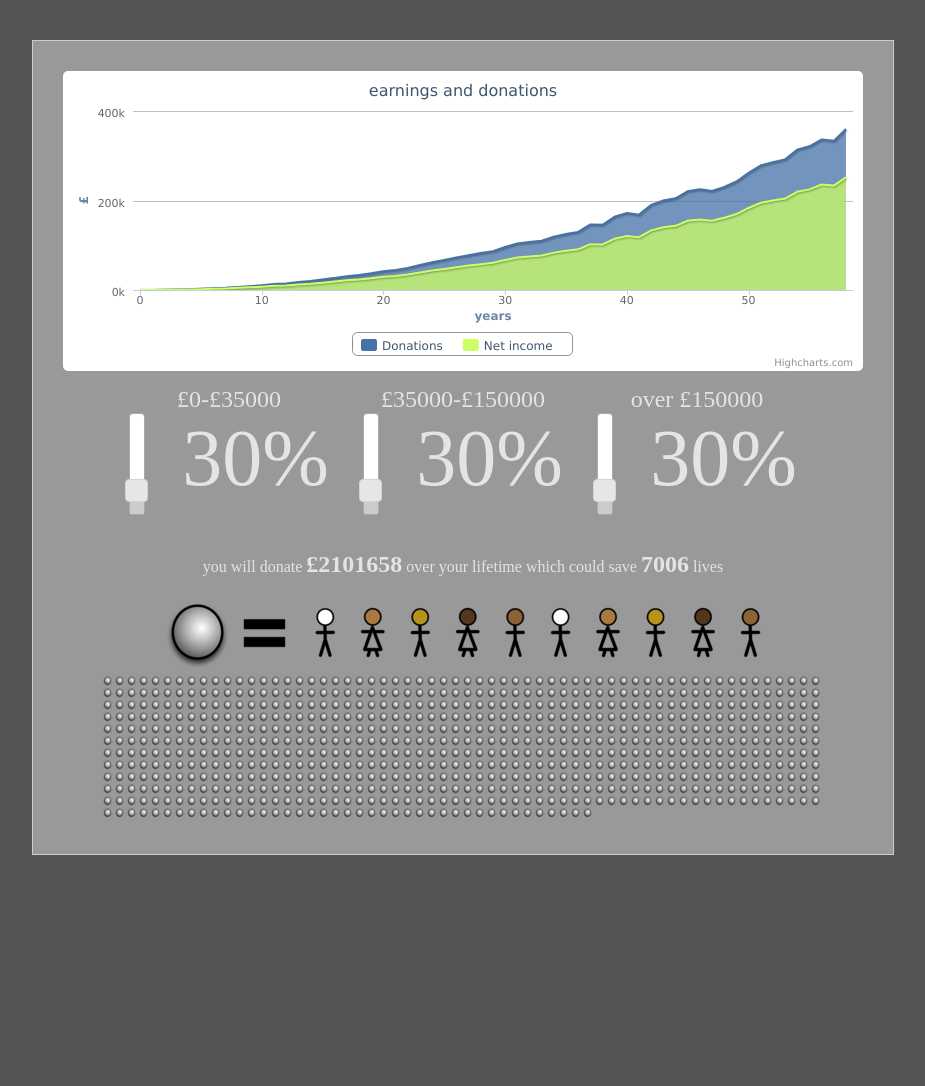
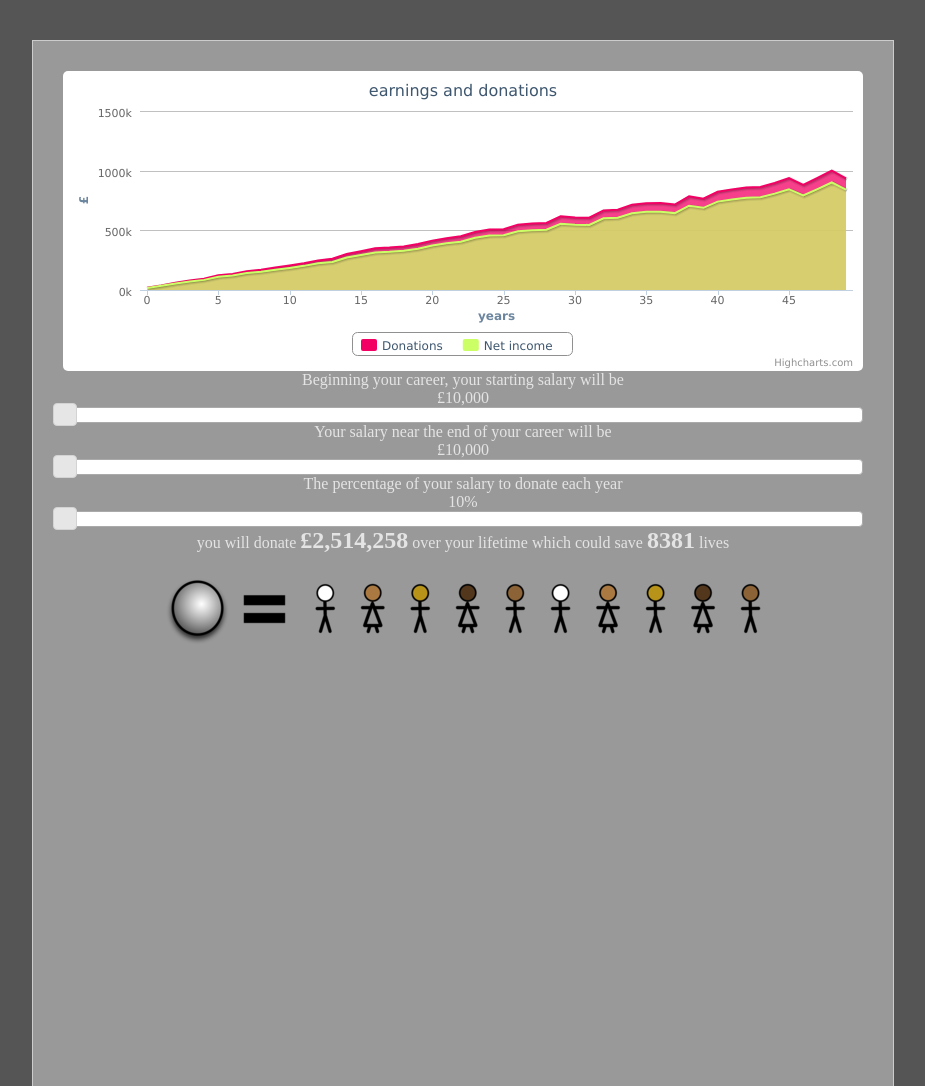
Before and after one commit to rjshade/hic-donation-calculator, a plain HTML site: page index.html in a window 1280 px wide. Shown: the whole page, without its empty margins (177-1102 px from the left). Before the commit the page ends 855 px from the top, so only its background shows below. Drawn offline with Linux system fonts and the light colour scheme.

Commit message:
simplified and working with 3 sliders

```diff
--- a/index.html
+++ b/index.html
@@ -1,13 +1,3 @@
-
-
-
-
-<!-- I said not to look at the source Matt... -->
-<!-- That said, if you love refactoring other people's code, then get involved! -->
-
-
-
-
 <!DOCTYPE html>
 <html lang="en">
 <head>
@@ -29,24 +19,14 @@
 
         <div id="chart-container" style="width: 100%; height: 300px"></div>
 
+        Beginning your career, your starting salary will be <div class="slider_value" id="starting_salary_value">£20,000</div>
+        <div class="slider"     id="starting_salary_slider"></div>
 
-        <div class="tax-band-slider">
-            <div class="money"      id="money_band_0">£0-£35000</div>
-            <div class="percentage" id="percentage_band_0">10%</div>
-            <div class="slider"     id="slider_band_0"></div>
-        </div>
+        Your salary near the end of your career will be <div class="slider_value" id="ending_salary_value">£100,000</div>
+        <div class="slider"     id="ending_salary_slider"></div>
 
-        <div class="tax-band-slider">
-            <div class="money"      id="money_band_1">£35000-£150000</div>
-            <div class="percentage" id="percentage_band_1">20%</div>
-            <div class="slider"     id="slider_band_1"></div>
-        </div>
-
-        <div class="tax-band-slider">
-            <div class="money"      id="money_band_2">over £150000</div>
-            <div class="percentage" id="percentage_band_2">50%</div>
-            <div class="slider"     id="slider_band_2"></div>
-        </div>
+        The percentage of your salary to donate each year <div class="slider_value" id="donation_value">10%</div>
+        <div class="slider"     id="donation_slider"></div>
 
 
         <div class="impact">
--- a/js/donation_calculator.js
+++ b/js/donation_calculator.js
@@ -33,53 +33,58 @@ function drawCanvasPeople( number )
         }
     }
 }
+function numberWithCommas(x) {
+  return x.toString().replace(/\B(?=(?:\d{3})+(?!\d))/g, ",");
+}
+
+var startingSalary = 20000;
+var endingSalary = 1000000;
+var yearsToWork = 50;
 
 // earningProfile is pairs of [year, salary]
 var earningProfile = []
-for( i = 0; i < 60; i++ )
+
+
+function calculateEarningProfile(){
+  for( i = 0; i < yearsToWork; i++ )
   {
-    earningProfile[i] = [i, 100 * (0.1 * Math.random() + 1) * Math.pow(i,2)];
+    y0 = startingSalary;
+    y1 = endingSalary;
+    x0 = 0;
+    x1 = yearsToWork;
+    val = y0 + i * (y1 - y0)/(yearsToWork);
+    noise = (0.1 * (Math.random() - 0.5)) * val;
+
+    earningProfile[i] = [i, val + noise];
+  }
 }
 
 
-var donationProfile = [[0,30], [35000,30], [150000,30], [999999999,30] ];
-
-var earningData = []
-var donationData = []
-
+var donationPercentage = 10;
+var earningData = [];
+var donationData = [];
 
 function fillEarningData( earningProfile )
 {
-    for( step = 0; step < earningProfile.length - 1; step++ )
+  for( year = 0; year < yearsToWork; year++ )
   {
-        var salary = earningProfile[step][1];
-        for( year = earningProfile[step][0]; year < earningProfile[step+1][0]; year++ )
-        {
+    var salary = earningProfile[year][1];
     earningData[year] = salary;
   }
-    }
+
   chart1.series[0].setData(earningData);
 }
 
-function fillDonationData( donationProfile )
+function fillDonationData( earningData )
 {
-    year = 0;
     var donationData_graph = [];
-    for( step = 0; step < donationProfile.length - 1; step++ )
-    {
-        var lower_bound = donationProfile[step][0]
-        var upper_bound = donationProfile[step+1][0]
-
-        var percentage = donationProfile[step][1];
-
-        while( earningData[year] >= lower_bound && earningData[year] < upper_bound )
+    for( year = 0; year < yearsToWork; year++ )
     {
       // inverted % for graph as we want to show it *above* the earnings
-            donationData_graph[year] = earningData[year] * (100-percentage)/100;
-            donationData[year] = earningData[year] * percentage/100;
-            year++;
+      donationData_graph[year] = earningData[year] * (100-donationPercentage)/100;
+      donationData[year] = earningData[year] * donationPercentage/100;
     }
-    }
+
     chart1.series[1].setData(donationData_graph);
 }
 
@@ -92,90 +97,82 @@ function calculateMoneyDonated()
         total += donationData[year]
     }
 
-    $( "#money_donated" ).html("£" + total.toFixed(0))
+    $( "#money_donated" ).html("£" + numberWithCommas(total.toFixed(0)))
     $( "#lives_saved" ).html( (total / 300).toFixed(0) )
 
-    drawCanvasPeople( (total / 300).toFixed(0) );
+    //drawCanvasPeople( (total / 300).toFixed(0) );
 }
 
 
 function updateDonationProfile()
 {
-    donationProfile[0][1] = $( "#slider_band_0" ).slider("value");
-    donationProfile[1][1] = $( "#slider_band_1" ).slider("value");
-    donationProfile[2][1] = $( "#slider_band_2" ).slider("value");
-}
- function band0_update( event, ui ) {
-            $( "#percentage_band_0" ).html( ui.value + "%" );
-
-            donationProfile[0][1] = ui.value;
-
-            fillEarningData( earningProfile );
-            fillDonationData( donationProfile );
-    calculateMoneyDonated();
-
+  donationPercentage = $( "#donation_slider" ).slider("value");
 }
 
+function startingSalarySliderUpdate( event, ui ) {
+  startingSalary = ui.value;
+  $( "#starting_salary_value" ).html("£" + numberWithCommas(ui.value) );
 
- function band1_update( event, ui ) {
-            $( "#percentage_band_1" ).html( ui.value + "%" );
+  calculateEarningProfile();
+  fillEarningData( earningProfile );
+  fillDonationData( earningData );
+  calculateMoneyDonated();
+}
+function endingSalarySliderUpdate( event, ui ) {
+  endingSalary = ui.value;
+  $( "#ending_salary_value" ).html("£" + numberWithCommas(ui.value) );
 
-            donationProfile[1][1] = ui.value;
-
+  calculateEarningProfile();
   fillEarningData( earningProfile );
-            fillDonationData( donationProfile );
+  fillDonationData( earningData );
   calculateMoneyDonated();
 }
 
+function donationSliderUpdate( event, ui ) {
 
- function band2_update( event, ui ) {
-            $( "#percentage_band_2" ).html( ui.value + "%" );
+  donationPercentage = ui.value;
 
-            donationProfile[2][1] = ui.value;
+  $( "#donation_value" ).html( ui.value + "%" );
 
   fillEarningData( earningProfile );
-            fillDonationData( donationProfile );
+  fillDonationData( earningData );
   calculateMoneyDonated();
 }
 
 $(function() {
+  $( "#starting_salary_slider" ).slider({
+      range: "min",
+      value: 20,
+      min: 10000,
+      max: 10000000,
+      //orientation: 'vertical',
+      change: startingSalarySliderUpdate,
+      slide: startingSalarySliderUpdate
+  });
+  $( "#starting_salary_value" ).html( "£" + numberWithCommas($( "#starting_salary_slider" ).slider( "value" )) );
 
-    $( "#slider_band_0" ).slider({
+  $( "#ending_salary_slider" ).slider({
       range: "min",
-        value: 30,
+      value: 50,
+      min: 10000,
+      max: 10000000,
+      //orientation: 'vertical',
+      change: endingSalarySliderUpdate,
+      slide: endingSalarySliderUpdate
+  });
+  $( "#ending_salary_value" ).html( "£" + numberWithCommas($( "#ending_salary_slider" ).slider( "value" )) );
+
+
+  $( "#donation_slider" ).slider({
+      range: "min",
+      value: 10,
       min: 10,
       max: 100,
-        orientation: 'vertical',
-        change: band0_update,
-        slide: band0_update
+      //orientation: 'vertical',
+      change: donationSliderUpdate,
+      slide: donationSliderUpdate
   });
-
-    $( "#slider_band_1" ).slider({
-        range: "min",
-        value: 30,
-        min: 10,
-        max: 100,
-        orientation: 'vertical',
-        change: band1_update,
-        slide: band1_update
-    });
-
-
-    $( "#slider_band_2" ).slider({
-        range: "min",
-        value: 30,
-        min: 10,
-        max: 100,
-        orientation: 'vertical',
-        change: band2_update,
-        slide: band2_update
-
-    });
-
-    $( "#percentage_band_0" ).html( $( "#slider_band_0" ).slider( "value" ) + "%" );
-    $( "#percentage_band_1" ).html( $( "#slider_band_1" ).slider( "value" ) + "%" );
-    $( "#percentage_band_2" ).html( $( "#slider_band_2" ).slider( "value" ) + "%" );
-
+  $( "#donation_value" ).html( $( "#donation_slider" ).slider( "value" ) + "%" );
 
   chart1 = new Highcharts.Chart({
 
@@ -220,18 +217,19 @@ $(function() {
      series: [{
         name: 'Donations',
         data: [],
-        <!--color: '#f30064',-->
-        opacity: 0
+        color: '#f30064',
+        opacity: 0.5
      }, {
         name: 'Net income',
         data: [],
         color: '#ccff66',
-        opacity: 100
+        opacity: 0.5
      }]
   });
 
+  calculateEarningProfile();
   updateDonationProfile()
   fillEarningData( earningProfile );
-  fillDonationData( donationProfile );
+  fillDonationData( earningData );
   calculateMoneyDonated();
 });
--- a/styles/donation_calculator.css
+++ b/styles/donation_calculator.css
@@ -22,22 +22,6 @@ body
 }
 #demo-frame > div.demo { padding: 10px !important; }
 
-.tax-band-slider {
-    margin:15px;
-    width: 200px;
-    height: 150px;
-    display: inline-block;
-    letter-spacing: normal;
-    font-size: normal;
-    white-space: normal;
-    text-align: normal;
-    vertical-align: middle;
-}
-.tax-band-slider .money
-{ font-size: 1.5em;}
-.tax-band-slider .percentage
-{ font-size: 5em; float: right}
-
 
 #money_donated
 { font-weight: bold; font-size: 1.5em }
```
Lines whose indentation alone changed are shown as unchanged.
